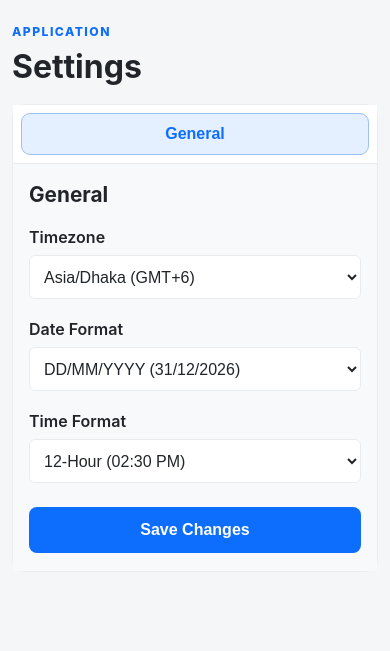
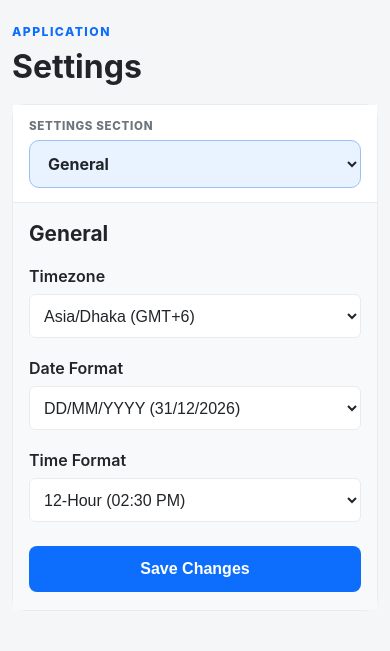
Before and after one commit to azimul-kabir/harmony, a FastAPI app: page /settings in a window 390 px wide. Shown: the top 651 px of the page. Run offline with FastAPI, Linux system fonts and the light colour scheme; data comes from the database, SQL or seed files in the repository; data that the repository does not hold is empty; parts of the project's set-up code (start-up, migrations or seed data) failed here and were passed over; some libraries are stand-ins or nearby versions.

Commit message:
Redesign mobile settings navigation

```diff
--- a/app/templates/settings.html
+++ b/app/templates/settings.html
@@ -8,6 +8,20 @@
 
 <div class="settings-container">
     <div class="settings-sidebar">
+        <label class="settings-mobile-picker" for="settings-section-picker">
+            <span>Settings section</span>
+            <select id="settings-section-picker">
+                <option value="general">General</option>
+                <option value="downloads">Downloads</option>
+                <option value="playlists">Playlists</option>
+                <option value="appearance">Appearance</option>
+                <option value="spotify">Spotify</option>
+                <option value="metadata">Metadata</option>
+                <option value="navidrome">Navidrome</option>
+                <option value="library-settings">Library</option>
+                <option value="/developers/providers">Provider diagnostics</option>
+            </select>
+        </label>
         <div class="settings-tabs" id="settings-tabs" role="tablist" aria-label="Settings categories">
             <button class="settings-tab active" type="button" role="tab" aria-selected="true" aria-controls="tab-general" data-target="general">General</button>
             <button class="settings-tab" type="button" role="tab" aria-selected="false" aria-controls="tab-downloads" data-target="downloads">Downloads</button>
@@ -240,6 +254,7 @@
         margin-bottom: 24px;
     }
     .settings-header h1 { margin: 0; }
+    .settings-mobile-picker { display: none; }
 
     /* Base Container Styles */
     .settings-container {
@@ -358,34 +373,33 @@
             border-bottom: 1px solid var(--border-color);
             overflow: hidden;
         }
+        .settings-mobile-picker {
+            display: grid;
+            gap: 7px;
+            padding: 14px 16px;
+            color: var(--text-muted);
+            font-size: .72rem;
+            font-weight: 800;
+            letter-spacing: .06em;
+            text-transform: uppercase;
+        }
+        .settings-mobile-picker select {
+            width: 100%;
+            min-height: 48px;
+            box-sizing: border-box;
+            padding: 0 44px 0 14px;
+            border: 1px solid color-mix(in srgb, var(--primary) 35%, var(--border-color));
+            border-radius: 10px;
+            background: color-mix(in srgb, var(--primary) 9%, var(--bg-surface));
+            color: var(--text-main);
+            font: inherit;
+            font-size: 16px;
+            font-weight: 700;
+            letter-spacing: normal;
+            text-transform: none;
+        }
         .settings-tabs {
-            display: flex;
-            gap: 6px;
-            padding: 8px;
-            overflow-x: auto;
-            white-space: nowrap;
-            -webkit-overflow-scrolling: touch;
-            scroll-padding-inline: 8px;
-            scroll-snap-type: x proximity;
-            scrollbar-width: none;
-        }
-        .settings-tabs::-webkit-scrollbar {
             display: none;
-        }
-        .settings-tab {
-            flex: 0 0 auto;
-            min-height: 42px;
-            border-left: none;
-            border: 1px solid transparent;
-            border-radius: 9px;
-            padding: 10px 14px;
-            text-align: center;
-            scroll-snap-align: start;
-        }
-        .settings-tab.active {
-            border-left-color: transparent;
-            border-color: color-mix(in srgb, var(--primary) 35%, var(--border-color));
-            background: color-mix(in srgb, var(--primary) 11%, var(--bg-surface));
         }
         .settings-content {
             padding: 18px 16px;
@@ -433,20 +447,32 @@
 {% block scripts %}
 <script>
     // Tab switching logic
+    function activateSettingsSection(target) {
+        document.querySelectorAll('.settings-tab[data-target]').forEach(tab => {
+            const selected = tab.dataset.target === target;
+            tab.classList.toggle('active', selected);
+            tab.setAttribute('aria-selected', String(selected));
+        });
+        document.querySelectorAll('.settings-section').forEach(section => {
+            section.style.display = section.id === `tab-${target}` ? 'block' : 'none';
+        });
+        const picker = document.getElementById('settings-section-picker');
+        if (picker && picker.value !== target) picker.value = target;
+    }
+
     document.querySelectorAll('.settings-tab[data-target]').forEach(tab => {
-        tab.addEventListener('click', (e) => {
-            document.querySelectorAll('.settings-tab[data-target]').forEach(t => {
-                t.classList.remove('active');
-                t.setAttribute('aria-selected', 'false');
-            });
-            document.querySelectorAll('.settings-section').forEach(s => s.style.display = 'none');
+        tab.addEventListener('click', (event) => {
+            activateSettingsSection(event.currentTarget.dataset.target);
+        });
+    });
 
-            const selectedTab = e.currentTarget;
-            selectedTab.classList.add('active');
-            selectedTab.setAttribute('aria-selected', 'true');
-            selectedTab.scrollIntoView({ behavior: 'smooth', block: 'nearest', inline: 'center' });
-            document.getElementById('tab-' + selectedTab.dataset.target).style.display = 'block';
-        });
+    document.getElementById('settings-section-picker')?.addEventListener('change', (event) => {
+        const target = event.currentTarget.value;
+        if (target.startsWith('/')) {
+            window.location.assign(target);
+            return;
+        }
+        activateSettingsSection(target);
     });
 
     // Handle saving Forms asynchronously
```
